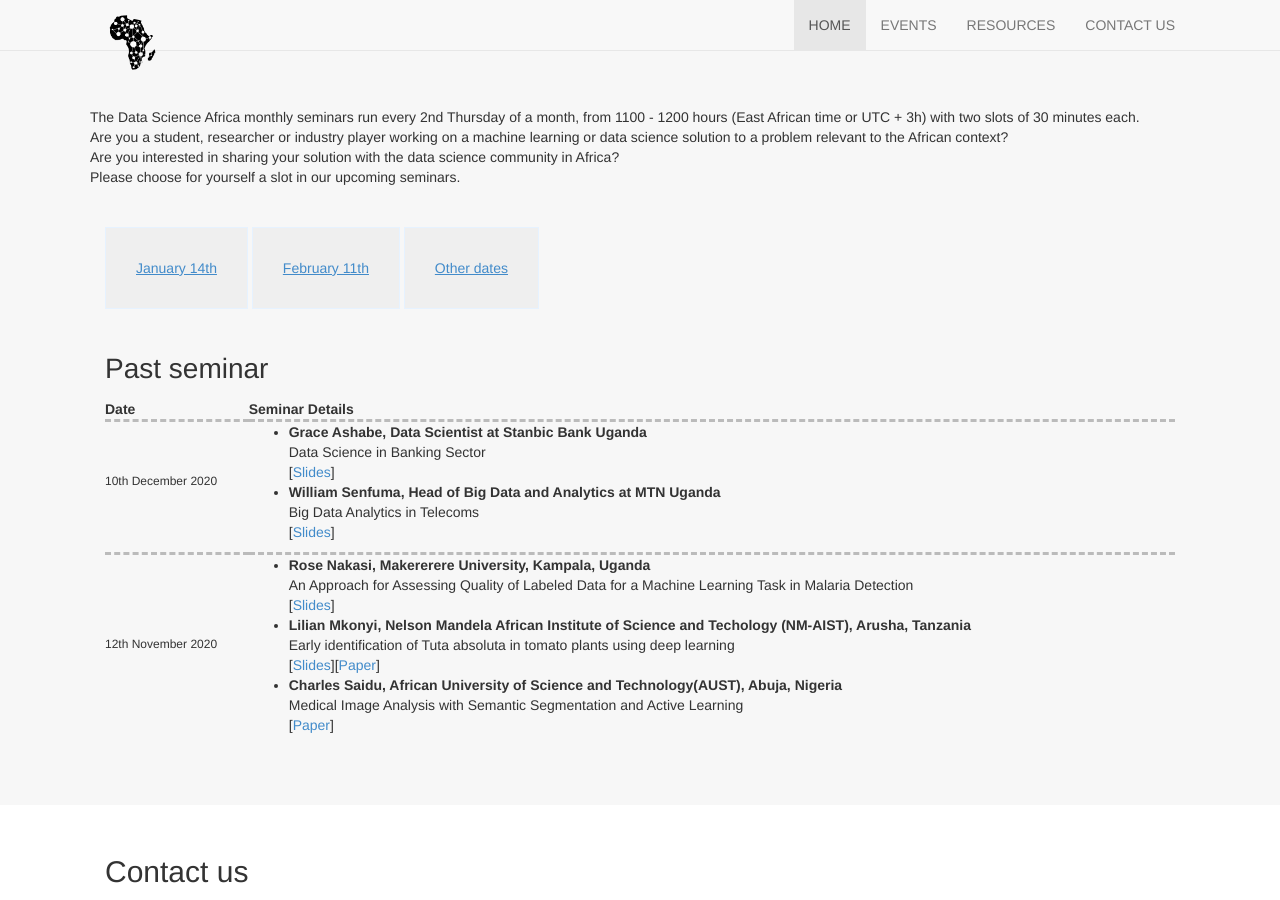
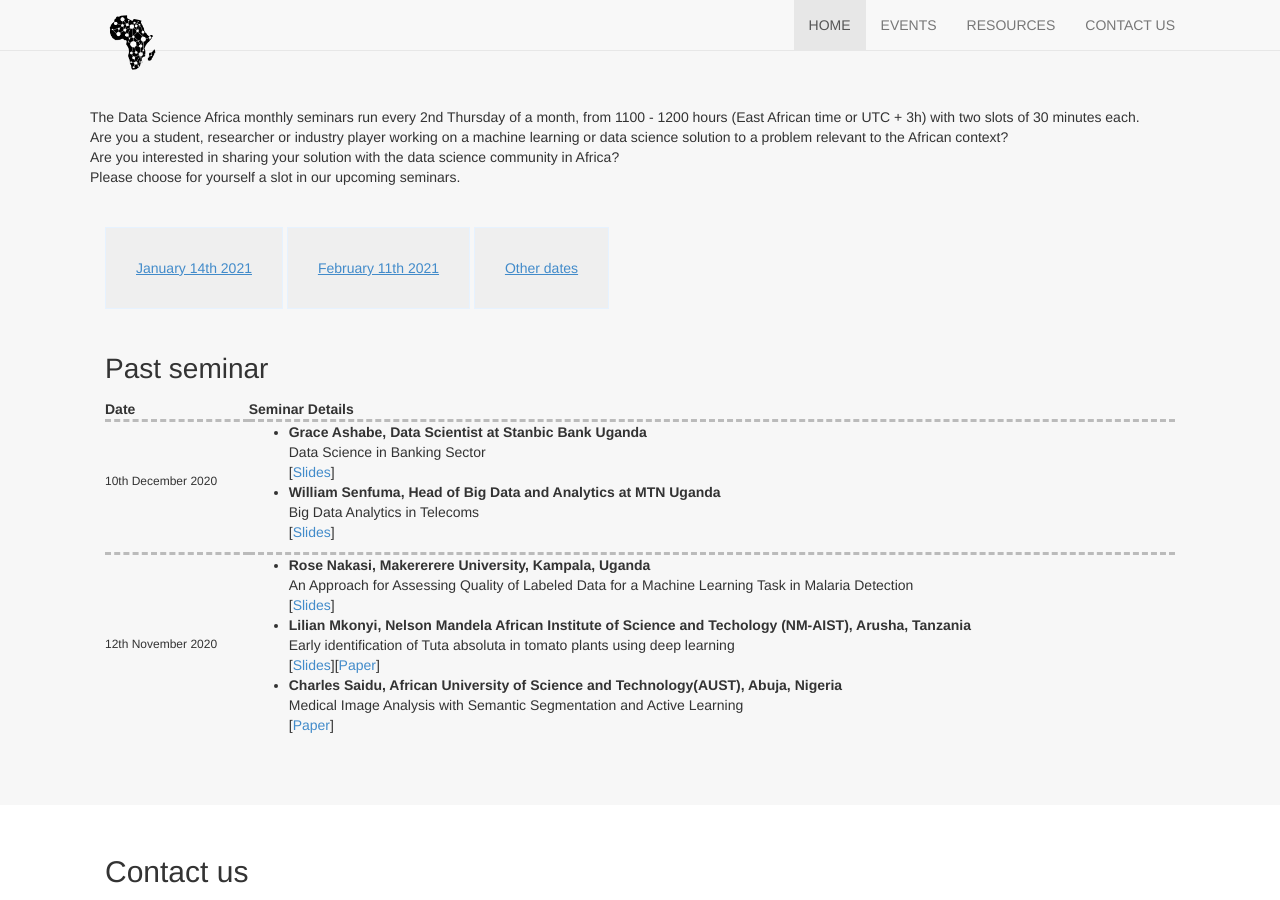
Before and after one commit to datsciafrica/monthly-research-seminars, a Jekyll site: the page built from index.html, in a window 1280 px wide and 900 px high, scrolled down 423 px. Built offline with Jekyll 4.4.1, drawn with Linux system fonts in a browser that asks for light colours; nearby versions of some CDN libraries.

Commit message:
Update index.html
Added years

```diff
--- a/index.html
+++ b/index.html
@@ -13,8 +13,8 @@ layout: site_index
     <div  class="container-fluid"> <!-- class="eventds"-->
         <!--<p style="font-size:28px;">Expression of interest to present in the upcoming seminars:</p>-->
             <br><br>
-        <a href="https://docs.google.com/forms/d/e/1FAIpQLSfh1yZyoinB8ikIAA3HqYGRBFKDX1q-DdbBAvFodq8pf-JXig/viewform?usp=pp_url&entry.248947619=14-Jan-2021" target="blank"><button type="button" class="button"> January 14th </button></a>
-        <a href="https://docs.google.com/forms/d/e/1FAIpQLSfh1yZyoinB8ikIAA3HqYGRBFKDX1q-DdbBAvFodq8pf-JXig/viewform?usp=pp_url&entry.248947619=11-Feb-2021" target="blank"><button type="button"> February 11th </button></a>
+        <a href="https://docs.google.com/forms/d/e/1FAIpQLSfh1yZyoinB8ikIAA3HqYGRBFKDX1q-DdbBAvFodq8pf-JXig/viewform?usp=pp_url&entry.248947619=14-Jan-2021" target="blank"><button type="button" class="button"> January 14th 2021 </button></a>
+        <a href="https://docs.google.com/forms/d/e/1FAIpQLSfh1yZyoinB8ikIAA3HqYGRBFKDX1q-DdbBAvFodq8pf-JXig/viewform?usp=pp_url&entry.248947619=11-Feb-2021" target="blank"><button type="button"> February 11th 2021 </button></a>
         <a href="https://forms.gle/C4uDMx1FptahwXnu6" target="blank"><button type="button"> Other dates </button></a>
     </div>
     </section>
```
